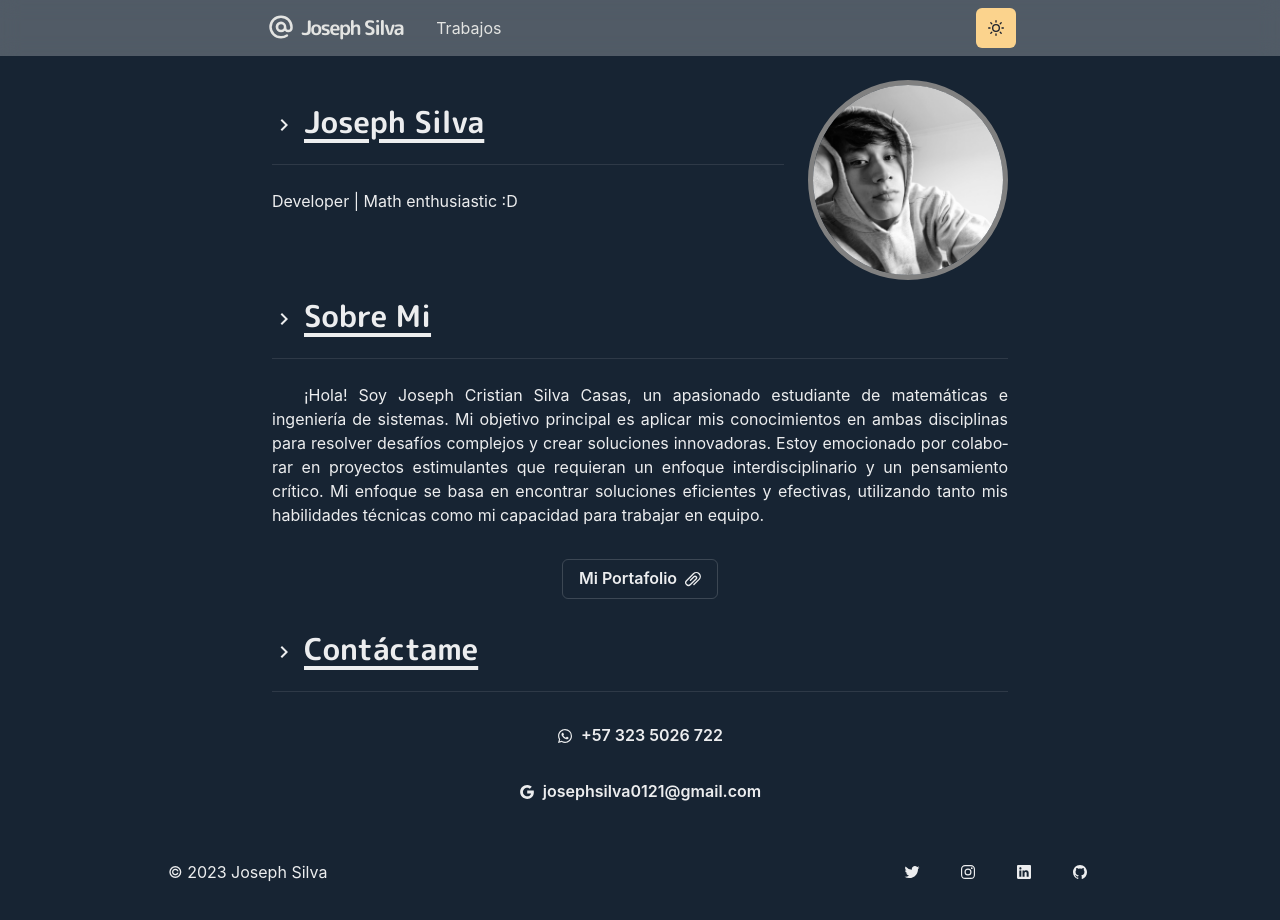
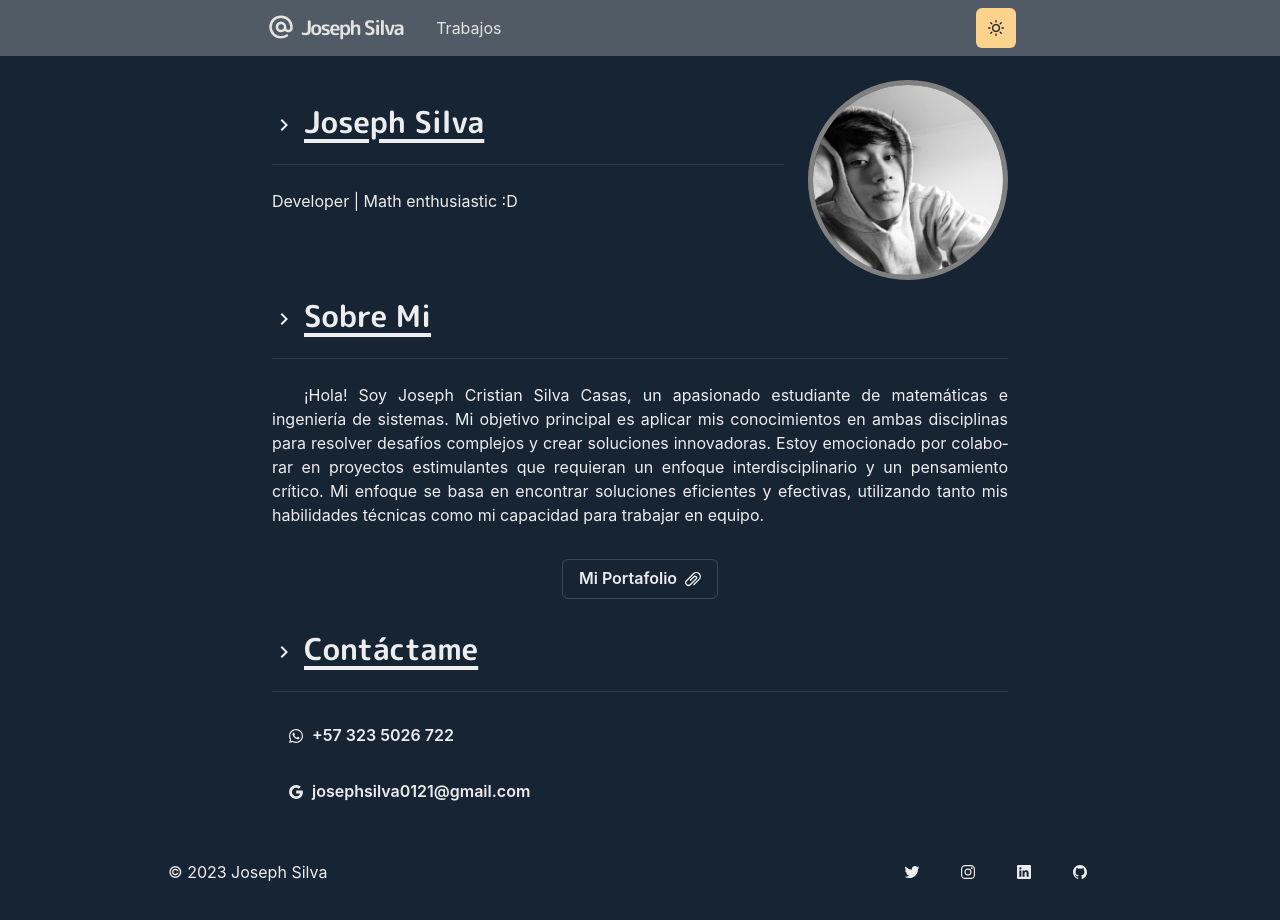
Before and after one commit to JosephSC0121/joseph-homepage, a Next.js app: page / in a window 1280 px wide. Shown: the top 920 px of the page. Built offline with nearby package versions, Linux system fonts and the light colour scheme.

Commit message:
Update index.js

```diff
--- a/pages/index.js
+++ b/pages/index.js
@@ -89,7 +89,7 @@ const Page = () => {
             Contáctame
             <Divider my={6} />
           </Heading>
-          <List spacing={4} textAlign="center">
+          <List spacing={4} textAlign="left">
             <ListItem>
               <Link href="https://wa.me/+573235026722" target="_blank">
                 <Button
```
